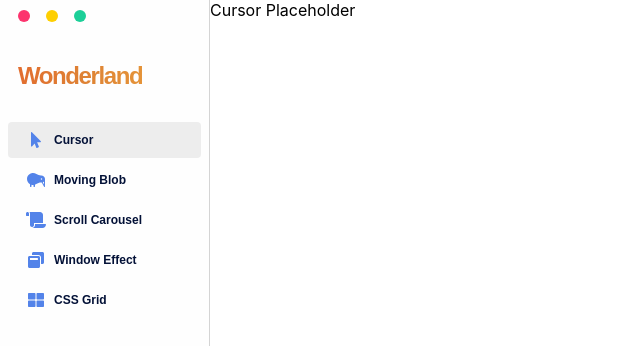
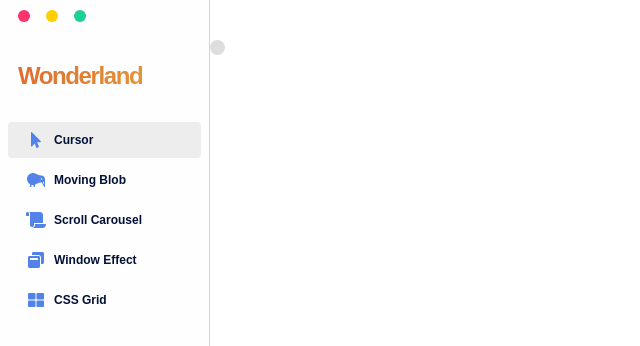
Before and after one commit to hwhong/wonderland, a React (Create React App) app: page / in a window 1280 px wide. Shown: the top 346 px of the page, without its empty margins (0-640 px from the left). Built offline with nearby package versions, Linux system fonts and the light colour scheme.

Commit message:
more stuff

```diff
--- a/src/components/ipad-cursor/ipad-cursor.module.css
+++ b/src/components/ipad-cursor/ipad-cursor.module.css
@@ -1,3 +1,9 @@
+.root {
+  cursor: none;
+  height: 100%;
+  width: 100%;
+}
+
 .outer {
   background-color: bisque;
   border-radius: 4px;
--- a/src/components/ipad-cursor/ipad-cursor.tsx
+++ b/src/components/ipad-cursor/ipad-cursor.tsx
@@ -72,7 +72,7 @@ export function IpadCursor() {
   };
 
   return (
-    <>
+    <div className={styles.root}>
       <div
         className={classNames(styles.inner)}
         onMouseEnter={onMouseEnter}
@@ -80,6 +80,6 @@ export function IpadCursor() {
         onMouseMove={onMouseMove}
       ></div>
       <div ref={cursorRef} className={styles.cursorContent}></div>
-    </>
+    </div>
   );
 }
--- a/src/main.module.css
+++ b/src/main.module.css
@@ -27,3 +27,7 @@
   height: 100%;
   width: 100%;
 }
+
+.noCursor {
+  cursor: none;
+}
--- a/src/main.tsx
+++ b/src/main.tsx
@@ -11,13 +11,13 @@ import { WindowEffect } from "./components/window-effect/window-effect";
 import { Sidebar, SidebarItem } from "./components/sidebar/sidebar";
 import {
   faMousePointer,
-  faPalette,
   faKiwiBird,
   faScroll,
   faWindowRestore,
   faThLarge,
 } from "@fortawesome/free-solid-svg-icons";
 import { CSSGrid } from "./components/css-grid/css-grid";
+import classNames from "classnames";
 
 function App() {
   const [activeIndex, setActiveIndex] = React.useState(0);
@@ -29,7 +29,7 @@ function App() {
     { title: "CSS Grid", iconName: faThLarge },
   ];
   const stories: React.ReactNode[] = [
-    <div>Cursor Placeholder</div>,
+    <IpadCursor />,
     <MovingBlob />,
     <div>Scroll Carousel Placeholder</div>,
     <WindowEffect />,
@@ -37,7 +37,11 @@ function App() {
   ];
 
   return (
-    <div className={styles.root}>
+    <div
+      className={classNames(styles.root, {
+        [styles.noCursor]: activeIndex === 0,
+      })}
+    >
       <Sidebar
         onTitleClick={setActiveIndex}
         sidebarItems={sidebarItems}
```
